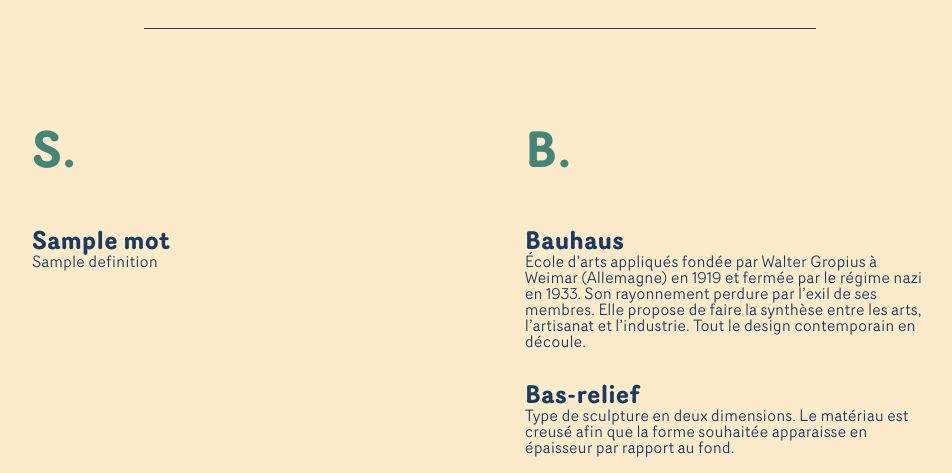
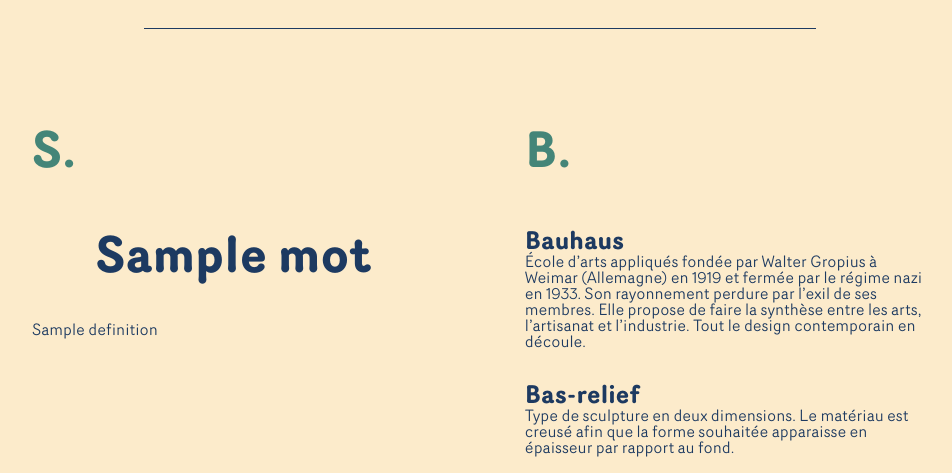
Before and after one commit to emilielaura-accipe/projetnovart, a Symfony app: template templates/glossaire/index.html.twig in a window 1280 px wide. Shown: the part 399-872 px from the top of the page, without its empty margins (160-1112 px from the left). Run offline with Twig, Linux system fonts and the light colour scheme; the template is opened without the code that fills it: most values are stand-ins (such as "Sample title", 1, 10 or a date in 2020); some libraries are stand-ins or nearby versions.

Commit message:
Update index.html.twig

```diff
--- a/templates/glossaire/index.html.twig
+++ b/templates/glossaire/index.html.twig
@@ -49,17 +49,12 @@
             <div class="textAnim">
 
             {% for glossaire in glossaires %}
+
                 {% set letter = glossaire.mot|first|upper %}
-                <h3>{{ letter }}.</h3>
+                 <h3>{{ letter }}.</h3>
+                 <h1>{{glossaire.mot}} </h1>
+                 <p>{{ glossaire.definition}} </p>
 
-                {% for alpha in glossaires %}
-                {% if letter == alpha.mot|first|upper %}
-                <div class="defGlo">
-                    <h4>{{ alpha.mot }}</h4>
-                    <p>{{ alpha.definition }}</p>
-                </div>
-                {% endif %}
-                {% endfor %}
 
             {% endfor %}
 
```
